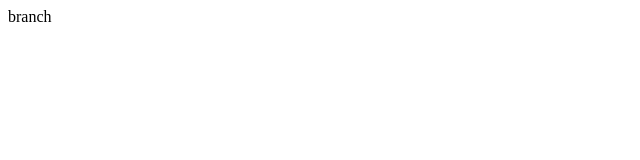
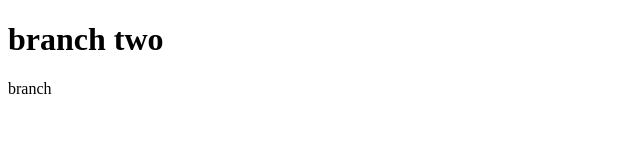
Before and after one commit to Ahmed-Soliman777/github-for-beginners, a plain HTML site: page index.html in a window 1280 px wide. Shown: the whole page, without its empty margins (0-640 px from the left). Drawn offline with Linux system fonts and the light colour scheme.

Commit message:
branch two

```diff
--- a/index.html
+++ b/index.html
@@ -6,6 +6,7 @@
     <title>Document</title>
 </head>
 <body>
+    <h1>branch two</h1>
     <div class="">branch</div>
 </body>
 </html>
```
